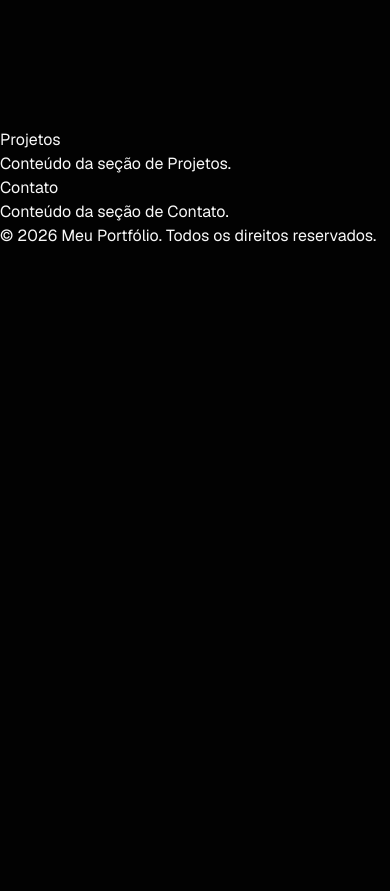
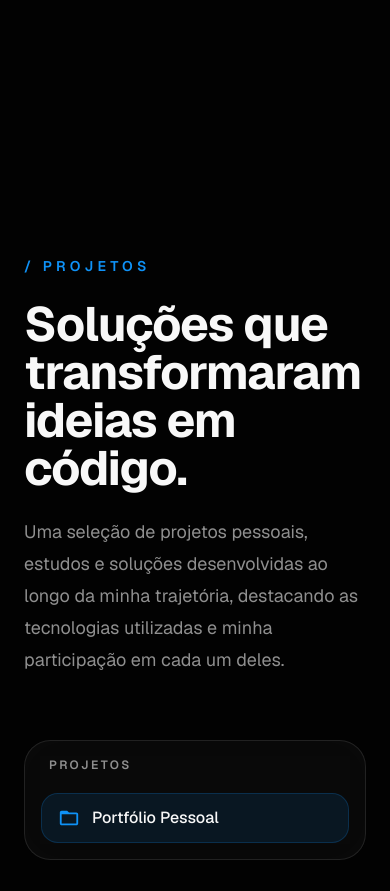
Before and after one commit to Jmarcondes/jose-marcondes-portfolio, a Next.js app: page / in a window 390 px wide. Shown: the part 6941-7832 px from the top of the page. Before the commit the page ends 7189 px from the top, so only its background shows below. Built offline with nearby package versions, Linux system fonts and the light colour scheme; grey boxes are pictures that could not be loaded.

Commit message:
feat: add project explorer with reusable project cards

```diff
--- /dev/null
+++ b/components/sections/Projects/ProjectCard.tsx
@@ -0,0 +1,215 @@
+import { Project } from "@/data/projects";
+
+interface ProjectCardProps {
+  project: Project;
+}
+
+export default function ProjectCard({ project }: ProjectCardProps) {
+  return (
+    <div
+      className="
+        flex-1
+        overflow-hidden
+        rounded-3xl
+        border
+        border-white/10
+        bg-white/[0.03]
+        backdrop-blur-xl
+      "
+    >
+      {/* Banner */}
+
+      <div
+        className="
+          relative
+          h-64
+          overflow-hidden
+          border-b
+          border-white/10
+        "
+      >
+        <img
+          src={project.image}
+          alt={project.name}
+          className="
+            h-full
+            w-full
+            object-cover
+          "
+        />
+
+        {/* Overlay */}
+        <div
+          className="
+            absolute
+            inset-0
+            bg-gradient-to-t
+            from-black/80
+            via-black/20
+            to-transparent
+          "
+        />
+
+        {/* Categoria */}
+        <div
+          className="
+            absolute
+            right-8
+            top-8
+            rounded-full
+            border
+            border-white/20
+            bg-black/30
+            px-3
+            py-1
+            text-xs
+            text-white
+            backdrop-blur
+          "
+        >
+          {project.category}
+        </div>
+
+        {/* Nome */}
+        <div
+          className="
+            absolute
+            bottom-8
+            left-8
+          "
+        >
+          <h2
+            className="
+              text-3xl
+              font-bold
+              text-white
+            "
+          >
+            {project.name}
+          </h2>
+        </div>
+      </div>
+
+      {/* Conteúdo */}
+
+      <div className="space-y-8 p-8">
+        {/* Sobre */}
+        <div>
+          <h3 className="text-lg font-semibold">Sobre o projeto</h3>
+
+          <p
+            className="
+              mt-4
+              leading-8
+              text-muted-foreground
+            "
+          >
+            {project.description}
+          </p>
+        </div>
+
+        <div className="border-t border-white/10" />
+
+        {/* Participação */}
+        <div>
+          <h3 className="mb-4 text-lg font-semibold">Minha participação</h3>
+
+          <ul className="space-y-3">
+            {project.role.map((item) => (
+              <li
+                key={item}
+                className="
+                  flex
+                  items-center
+                  gap-3
+                  text-muted-foreground
+                "
+              >
+                <span
+                  className="
+                    h-2
+                    w-2
+                    rounded-full
+                    bg-primary
+                  "
+                />
+
+                {item}
+              </li>
+            ))}
+          </ul>
+        </div>
+
+        <div className="border-t border-white/10" />
+
+        {/* Tecnologias */}
+        <div>
+          <h3 className="mb-4 text-lg font-semibold">Tecnologias</h3>
+
+          <div className="flex flex-wrap gap-2">
+            {project.technologies.map((tech) => (
+              <span
+                key={tech}
+                className="
+                  rounded-full
+                  border
+                  border-primary/20
+                  bg-primary/10
+                  px-3
+                  py-1
+                  text-xs
+                  text-primary
+                "
+              >
+                {tech}
+              </span>
+            ))}
+          </div>
+        </div>
+
+        <div className="border-t border-white/10" />
+
+        {/* Links */}
+        {(project.github || project.demo) && (
+          <div>
+            <h3 className="mb-4 text-lg font-semibold">Links</h3>
+
+            <div className="flex flex-wrap gap-4">
+              {project.github && (
+                <a
+                  href={project.github}
+                  target="_blank"
+                  rel="noreferrer"
+                  className="
+                        text-sm
+                        text-primary
+                        transition-colors
+                        hover:text-primary/80
+                        "
+                >
+                  GitHub →
+                </a>
+              )}
+
+              {project.demo && (
+                <a
+                  href={project.demo}
+                  target="_blank"
+                  rel="noreferrer"
+                  className="
+                        text-sm
+                        text-primary
+                        transition-colors
+                        hover:text-primary/80
+                        "
+                >
+                  Demo →
+                </a>
+              )}
+            </div>
+          </div>
+        )}
+      </div>
+    </div>
+  );
+}
--- /dev/null
+++ b/components/sections/Projects/ProjectItem.tsx
@@ -0,0 +1,71 @@
+import { MdFolder, MdFolderOpen } from "react-icons/md";
+
+interface ProjectItemProps {
+  name: string;
+  selected: boolean;
+  onClick: () => void;
+}
+
+export default function ProjectItem({
+  name,
+  selected,
+  onClick,
+}: ProjectItemProps) {
+  return (
+    <button
+      onClick={onClick}
+      className={`
+        group
+        flex
+        w-full
+        items-center
+        gap-3
+        rounded-xl
+        border
+        px-4
+        py-3
+        text-left
+        transition-all
+        duration-200
+        ${
+          selected
+            ? "border-primary/20 bg-primary/10"
+            : "border-transparent hover:bg-white/5"
+        }
+      `}
+    >
+      {selected ? (
+        <MdFolderOpen
+          size={22}
+          className="
+            shrink-0
+            text-primary
+            transition-all
+            duration-200
+          "
+        />
+      ) : (
+        <MdFolder
+          size={22}
+          className="
+            shrink-0
+            text-muted-foreground
+            transition-all
+            duration-200
+            group-hover:text-primary
+          "
+        />
+      )}
+
+      <span
+        className={
+          selected
+            ? "font-medium text-foreground"
+            : "text-muted-foreground transition-colors group-hover:text-foreground"
+        }
+      >
+        {name}
+      </span>
+    </button>
+  );
+}
--- /dev/null
+++ b/components/sections/Projects/ProjectSidebar.tsx
@@ -0,0 +1,55 @@
+import ProjectItem from "./ProjectItem";
+
+import { Project } from "@/data/projects";
+
+interface ProjectSidebarProps {
+  projects: Project[];
+  selectedProject: Project;
+  onSelect: (project: Project) => void;
+}
+
+export default function ProjectSidebar({
+  projects,
+  selectedProject,
+  onSelect,
+}: ProjectSidebarProps) {
+  return (
+    <aside
+      className="
+        w-full
+        rounded-3xl
+        border
+        border-white/10
+        bg-white/[0.03]
+        p-4
+        backdrop-blur-xl
+        md:w-72
+      "
+    >
+      <p
+        className="
+          mb-5
+          px-2
+          text-xs
+          font-semibold
+          uppercase
+          tracking-[0.2em]
+          text-muted-foreground
+        "
+      >
+        Projetos
+      </p>
+
+      <div className="space-y-2">
+        {projects.map((project) => (
+          <ProjectItem
+            key={project.id}
+            name={project.name}
+            selected={selectedProject.id === project.id}
+            onClick={() => onSelect(project)}
+          />
+        ))}
+      </div>
+    </aside>
+  );
+}
--- a/components/sections/Projects/Projects.tsx
+++ b/components/sections/Projects/Projects.tsx
@@ -1,8 +1,16 @@
+import Container from "@/components/layout/Container";
+
+import ProjectsHeader from "./ProjectsHeader";
+import ProjectsExplorer from "./ProjectsExplorer";
+
 export default function Projects() {
   return (
-    <section id="projects">
-      <h2>Projetos</h2>
-      <p>Conteúdo da seção de Projetos.</p>
+    <section id="projects" className="py-32">
+      <Container>
+        <ProjectsHeader />
+
+        <ProjectsExplorer />
+      </Container>
     </section>
   );
 }
--- /dev/null
+++ b/components/sections/Projects/ProjectsExplorer.tsx
@@ -0,0 +1,31 @@
+"use client";
+
+import { useState } from "react";
+
+import { projects } from "@/data/projects";
+
+import ProjectSidebar from "./ProjectSidebar";
+import ProjectCard from "./ProjectCard";
+
+export default function ProjectsExplorer() {
+  const [selectedProject, setSelectedProject] = useState(projects[0]);
+
+  return (
+    <div
+      className="
+        flex
+        flex-col
+        gap-8
+        md:flex-row
+      "
+    >
+      <ProjectSidebar
+        projects={projects}
+        selectedProject={selectedProject}
+        onSelect={setSelectedProject}
+      />
+
+      <ProjectCard project={selectedProject} />
+    </div>
+  );
+}
--- /dev/null
+++ b/components/sections/Projects/ProjectsHeader.tsx
@@ -0,0 +1,41 @@
+export default function ProjectsHeader() {
+  return (
+    <div className="mb-16 max-w-3xl">
+      <p
+        className="
+          text-sm
+          font-semibold
+          uppercase
+          tracking-[0.3em]
+          text-primary
+        "
+      >
+        / PROJETOS
+      </p>
+
+      <h2
+        className="
+          mt-6
+          text-5xl
+          font-bold
+          tracking-tight
+        "
+      >
+        Soluções que transformaram ideias em código.
+      </h2>
+
+      <p
+        className="
+          mt-6
+          text-lg
+          leading-8
+          text-muted-foreground
+        "
+      >
+        Uma seleção de projetos pessoais, estudos e soluções desenvolvidas ao
+        longo da minha trajetória, destacando as tecnologias utilizadas e minha
+        participação em cada um deles.
+      </p>
+    </div>
+  );
+}
--- /dev/null
+++ b/data/projects.ts
@@ -0,0 +1,45 @@
+export interface Project {
+  id: string;
+
+  name: string;
+
+  category: "Pessoal" | "Profissional" | "Open Source" | "Estudo";
+
+  image: string;
+
+  description: string;
+
+  role: string[];
+
+  technologies: string[];
+
+  github?: string;
+
+  demo?: string;
+}
+
+export const projects: Project[] = [
+  {
+    id: "portfolio",
+
+    name: "Portfólio Pessoal",
+
+    category: "Pessoal",
+
+    image: "/projects/portfolio.png",
+
+    description:
+      "Portfólio desenvolvido para apresentar minha trajetória profissional, experiências e projetos utilizando uma experiência visual inspirada no ecossistema Apple.",
+
+    role: [
+      "Arquitetura da aplicação",
+      "Desenvolvimento Front-end",
+      "UI/UX",
+      "Responsividade",
+    ],
+
+    technologies: ["Next.js", "React", "TypeScript", "Tailwind CSS"],
+
+    github: "https://github.com",
+  },
+];
```
